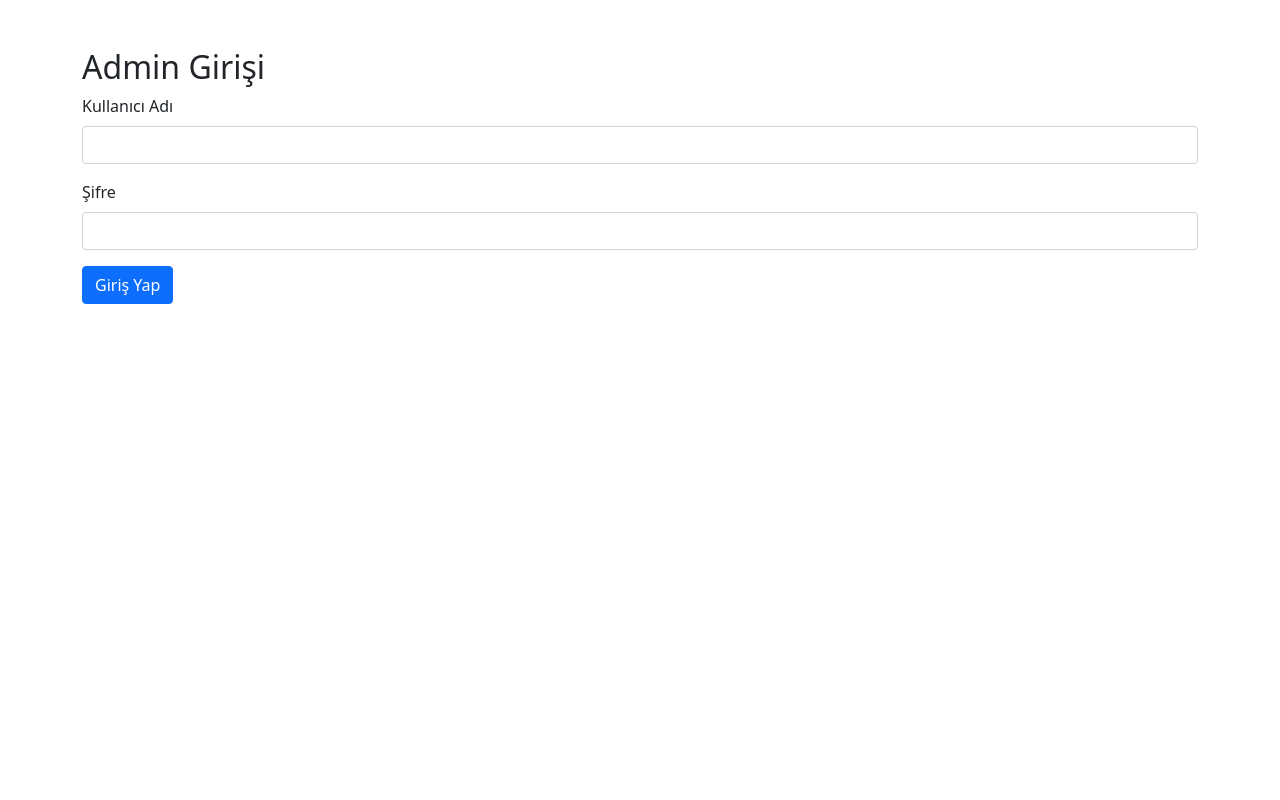
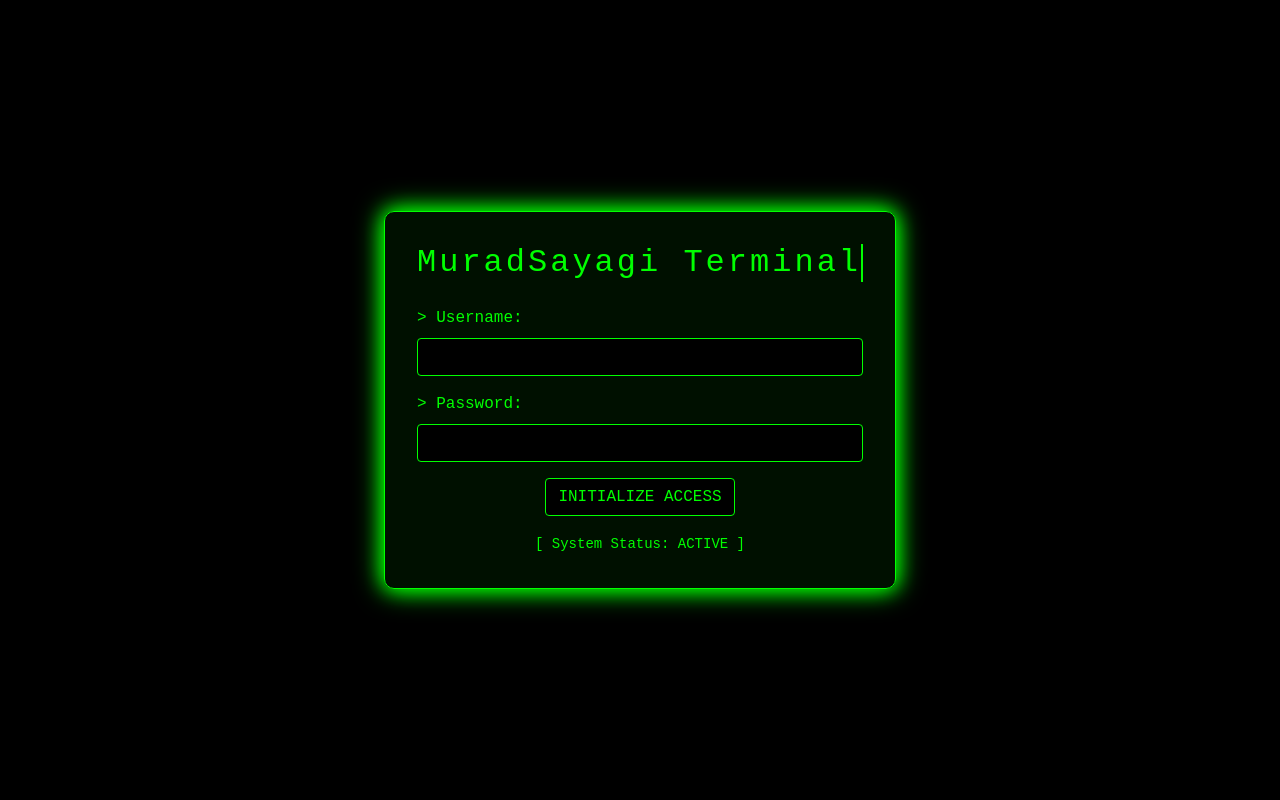
Before and after one commit to kenanpesi/kenanpesi, a Flask app: page /login in a window 1280 px wide. Run offline with Flask 3, Linux system fonts and the light colour scheme.

Commit message:
Login sayfası hack temalı yapıldı ve kullanıcı bilgileri güncellendi

```diff
--- a/app.py
+++ b/app.py
@@ -17,8 +17,8 @@
 login_manager.login_view = 'login'
 
 # Sabit admin kullanıcı bilgileri
-ADMIN_USERNAME = "admin"  # Railway'de environment variable olarak ayarlayın
-ADMIN_PASSWORD = "admin123"  # Railway'de environment variable olarak ayarlayın
+ADMIN_USERNAME = "muradsayagi"  # Railway'de environment variable olarak ayarlayın
+ADMIN_PASSWORD = "eldos"  # Railway'de environment variable olarak ayarlayın
 
 class User(UserMixin, db.Model):
     id = db.Column(db.Integer, primary_key=True)
--- a/templates/login.html
+++ b/templates/login.html
@@ -1,30 +1,117 @@
 <!DOCTYPE html>
 <html>
 <head>
-    <title>Giriş Yap</title>
+    <title>Hack Panel</title>
     <link href="https://cdn.jsdelivr.net/npm/bootstrap@5.1.3/dist/css/bootstrap.min.css" rel="stylesheet">
+    <style>
+        body {
+            background-color: #000;
+            color: #0f0;
+            font-family: 'Courier New', monospace;
+            height: 100vh;
+            display: flex;
+            align-items: center;
+            justify-content: center;
+        }
+        .login-container {
+            background-color: rgba(0, 20, 0, 0.8);
+            border: 1px solid #0f0;
+            padding: 2rem;
+            border-radius: 10px;
+            box-shadow: 0 0 20px #0f0;
+            animation: glow 2s infinite alternate;
+        }
+        @keyframes glow {
+            from {
+                box-shadow: 0 0 10px #0f0;
+            }
+            to {
+                box-shadow: 0 0 20px #0f0, 0 0 30px #0f0;
+            }
+        }
+        .form-control {
+            background-color: #000 !important;
+            border: 1px solid #0f0 !important;
+            color: #0f0 !important;
+        }
+        .form-control:focus {
+            box-shadow: 0 0 10px #0f0 !important;
+        }
+        .btn-hack {
+            background-color: #000;
+            border: 1px solid #0f0;
+            color: #0f0;
+            transition: all 0.3s;
+        }
+        .btn-hack:hover {
+            background-color: #0f0;
+            color: #000;
+            box-shadow: 0 0 15px #0f0;
+        }
+        .alert {
+            background-color: #300 !important;
+            border-color: #f00 !important;
+            color: #f00 !important;
+        }
+        .terminal-text {
+            overflow: hidden;
+            border-right: 2px solid #0f0;
+            white-space: nowrap;
+            margin: 0 auto;
+            letter-spacing: 3px;
+            animation: typing 3.5s steps(40, end), blink-caret 0.75s step-end infinite;
+        }
+        @keyframes typing {
+            from { width: 0 }
+            to { width: 100% }
+        }
+        @keyframes blink-caret {
+            from, to { border-color: transparent }
+            50% { border-color: #0f0 }
+        }
+    </style>
 </head>
 <body>
-    <div class="container mt-5">
-        <h2>Admin Girişi</h2>
+    <div class="login-container">
+        <h2 class="text-center mb-4 terminal-text">MuradSayagi Terminal</h2>
         {% with messages = get_flashed_messages() %}
             {% if messages %}
                 {% for message in messages %}
-                    <div class="alert alert-danger">{{ message }}</div>
+                    <div class="alert alert-danger">ACCESS DENIED: {{ message }}</div>
                 {% endfor %}
             {% endif %}
         {% endwith %}
         <form method="POST">
             <div class="mb-3">
-                <label for="username" class="form-label">Kullanıcı Adı</label>
-                <input type="text" class="form-control" id="username" name="username" required>
+                <label for="username" class="form-label">> Username:</label>
+                <input type="text" class="form-control" id="username" name="username" required autocomplete="off">
             </div>
             <div class="mb-3">
-                <label for="password" class="form-label">Şifre</label>
+                <label for="password" class="form-label">> Password:</label>
                 <input type="password" class="form-control" id="password" name="password" required>
             </div>
-            <button type="submit" class="btn btn-primary">Giriş Yap</button>
+            <div class="text-center">
+                <button type="submit" class="btn btn-hack">INITIALIZE ACCESS</button>
+            </div>
         </form>
+        <div class="mt-3 text-center">
+            <small style="color: #0f0;">[ System Status: ACTIVE ]</small>
+        </div>
     </div>
+
+    <script>
+        // Terminal efekti için yazı animasyonu
+        document.addEventListener('DOMContentLoaded', function() {
+            const inputs = document.querySelectorAll('input');
+            inputs.forEach(input => {
+                input.addEventListener('focus', function() {
+                    this.style.animation = 'glow 1s infinite alternate';
+                });
+                input.addEventListener('blur', function() {
+                    this.style.animation = '';
+                });
+            });
+        });
+    </script>
 </body>
 </html>
```
